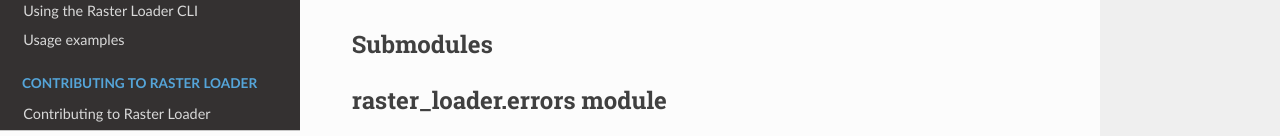
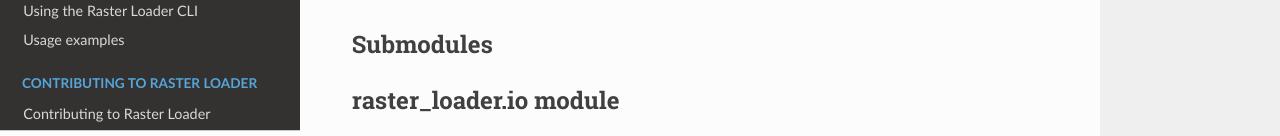
Before and after one commit to CartoDB/raster-loader, a Sphinx documentation site: the page built from docs/source/developer_guide/modules/raster_loader.rst, in a window 1280 px wide and 1313 px high. Shown: the part 344-480 px from the top of the window. Built offline with Sphinx 7.4.7 and the Read the Docs theme 2.0.0, drawn with Linux system fonts in a browser that asks for light colours; the version number could not be read and is left out; some of the changed text lies outside the part shown; grey boxes are pictures that could not be loaded.

Commit message:
Update submodule structure

```diff
--- a/docs/source/developer_guide/modules/raster_loader.rst
+++ b/docs/source/developer_guide/modules/raster_loader.rst
@@ -12,10 +12,10 @@ Subpackages
 Submodules
 ----------
 
-raster\_loader.errors module
-----------------------------
+raster\_loader.io module
+------------------------
 
-.. automodule:: raster_loader.errors
+.. automodule:: raster_loader.io
    :members:
    :undoc-members:
    :show-inheritance:
```
Also changed, not shown: other parts of docs/source/developer_guide/modules/raster_loader.rst (+0 -8 lines).
